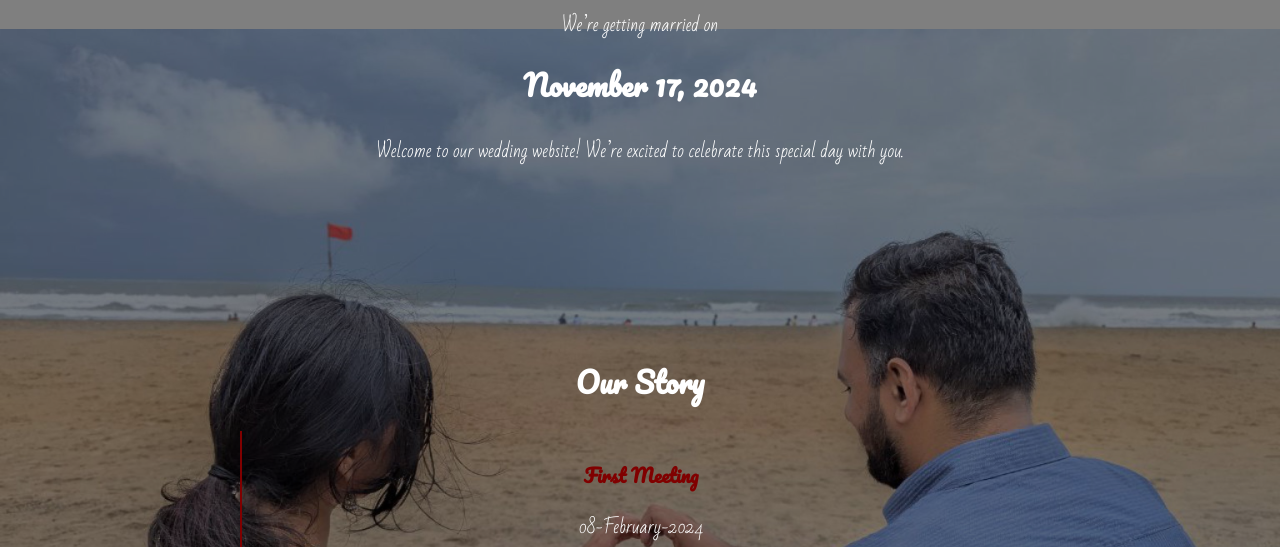
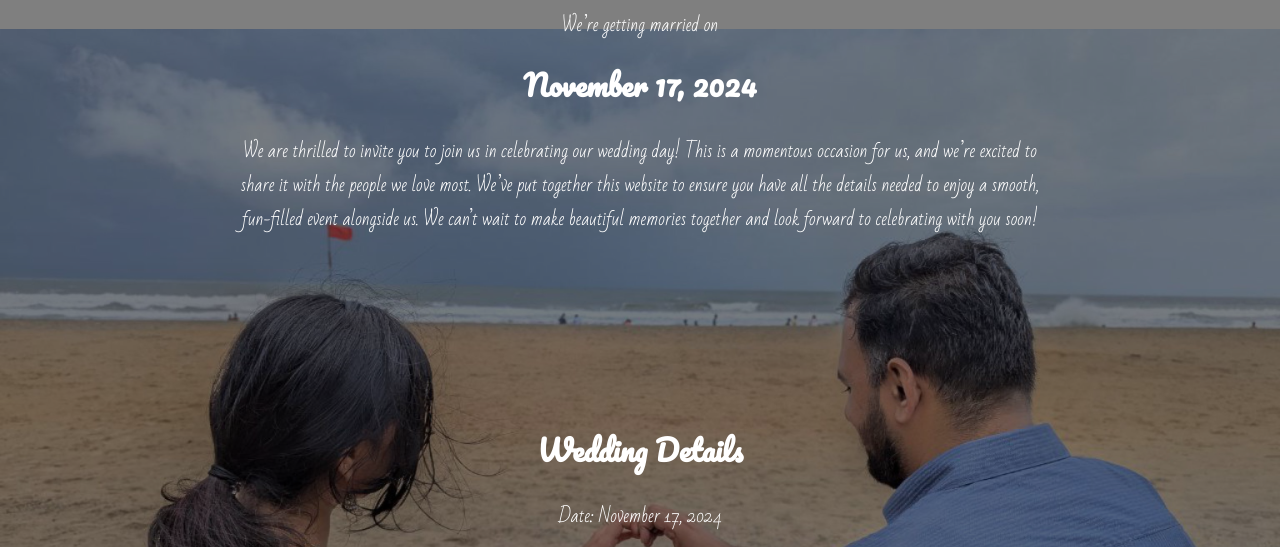
Before and after one commit to greyfoot/wedding, a plain HTML site: page index.html in a window 1280 px wide. Shown: the part 251-798 px from the top of the page. Drawn offline with Linux system fonts and the light colour scheme; a script that the page names is missing.

Commit message:
Update index.html
Changed description

```diff
--- a/index.html
+++ b/index.html
@@ -18,11 +18,11 @@
             <p class="bad-script-regular">We’re getting married on</p>
             <h2>November 17, 2024</h2>
             <div id="countdown"></div>
-            <p class="bad-script-regular">Welcome to our wedding website! We’re excited to celebrate this special day with you.</p>
+            <p class="bad-script-regular">We are thrilled to invite you to join us in celebrating our wedding day! This is a momentous occasion for us, and we’re excited to share it with the people we love most. We’ve put together this website to ensure you have all the details needed to enjoy a smooth, fun-filled event alongside us. We can’t wait to make beautiful memories together and look forward to celebrating with you soon!</p>
         </div>
     </section>
 
-    <!-- Our Story Section -->
+    <!-- Our Story Section
     <section id="story">
         <div class="container">
             <h2>Our Story</h2>
@@ -45,6 +45,7 @@
             </div>
         </div>
     </section>
+    -->
 
     <!-- Wedding Details Section -->
     <section id="details">
@@ -71,19 +72,6 @@
         </div>
     </section>
 
-    <!-- Gallery Section -->
-    <!--
-    <section id="gallery">
-        <div class="container">
-            <h2>Gallery</h2>
-            <div class="gallery-grid">
-                <img src="photo1.jpg" alt="Memorable moment">
-                <img src="photo2.jpg" alt="Another memorable moment">
-                <img src="photo3.jpg" alt="Special moment together">
-            </div>
-        </div>
-    </section>
-    -->
 
     <script src="scripts.js"></script>
 </body>
```
